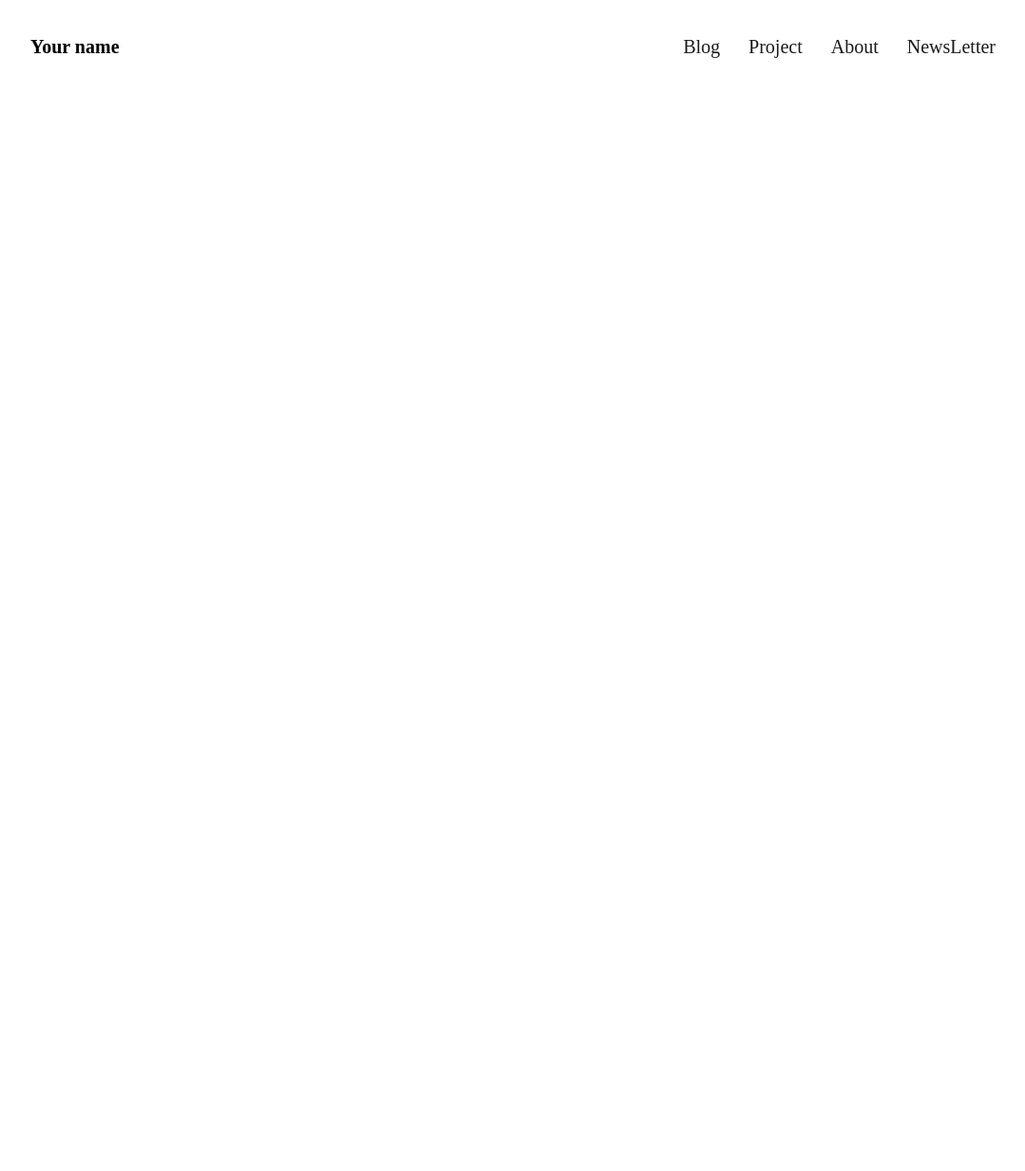
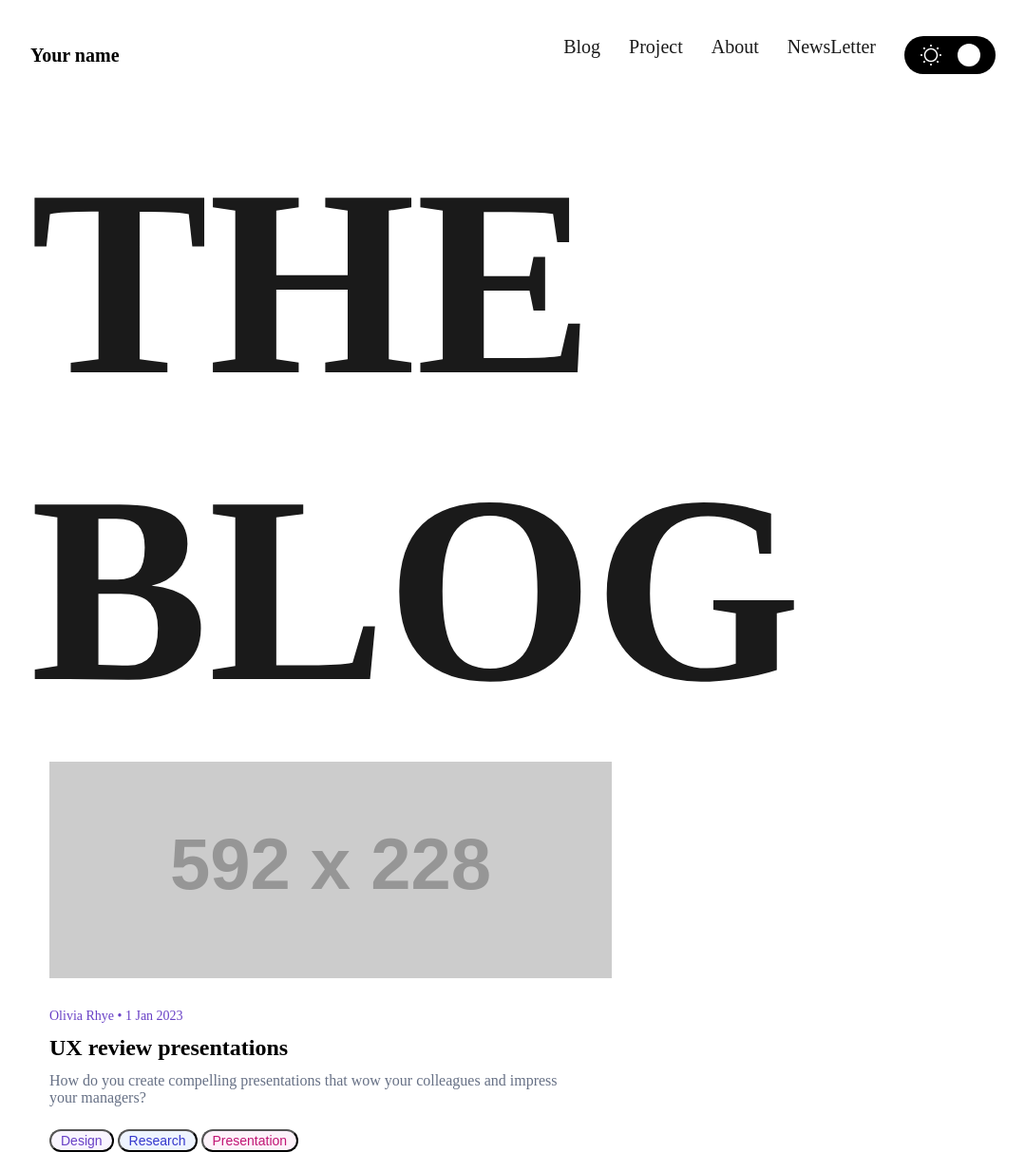
Before and after one commit to byStrange/the-blog-2, a plain HTML site: page index.html in a window 1280 px wide. Shown: the whole page at 95% size, without its empty margins (96-1175 px from the left). Before the commit the page ends 800 px from the top, so only its background shows below. Drawn offline with Linux system fonts and the light colour scheme; placeholder pictures from the web are drawn by us.

Commit message:
some changes

```diff
--- a/assets/css/style.css
+++ b/assets/css/style.css
@@ -1,11 +1,13 @@
 @import url("root.css");
 
-body {
+* {
   margin: 0;
+  padding: 0;
+  /* border: 1px solid rgba(128, 0, 128, 0.427) */
 }
 
-* {
-    /* border: 1px solid rgba(128, 0, 128, 0.427) */
+.justify-center {
+  justify-content: center !important;
 }
 
 nav {
@@ -15,7 +17,7 @@ nav {
 
 nav .logo {
   font-weight: 800;
-    font-size: var(--navbar-font-size)
+  font-size: var(--navbar-font-size);
 }
 
 .container {
@@ -42,3 +44,86 @@ nav .logo {
   color: var(--text-color);
   text-decoration: none;
 }
+
+.nav-icon {
+  padding: 8px 16px;
+  border-radius: 99999px;
+  background-color: black;
+  display: flex;
+  gap: 16px;
+}
+
+.nav-icon .box {
+  width: 24px;
+  height: 24px;
+  background-color: #fff;
+  border-radius: 9999px;
+}
+
+.hero-text {
+  margin-top: 50px;
+  font-size: 280.8px;
+  font-weight: 700;
+  color: #1a1a1a;
+  text-transform: uppercase;
+}
+
+.card-wrapper {
+  width: 550px;
+  margin: 20px;
+}
+
+.card-header {
+  height: 228px;
+  background-color: #eef4ff;
+}
+
+.text-purple {
+  color: #6941c6;
+  font-size: 14px;
+}
+
+.title {
+  font-size: 24px;
+  font-weight: 600;
+}
+
+.description {
+  color: #667085;
+  font-size: 16px;
+}
+
+button {
+  padding: 2px 10px;
+  border-radius: 16px;
+  font-size: 14px;
+}
+
+button.btn-purple {
+  background-color: #f9f5ff;
+  color: #6941c6;
+}
+
+button.btn-blue {
+  background-color: #eef4ff;
+  color: #3538cd;
+}
+
+button.btn-red {
+  background-color: #fdf2fa;
+  color: #c11574;
+}
+
+.card-content {
+  margin-top: 32px;
+}
+
+.buttons {
+  margin-top: 24px;
+}
+
+.card-texts {
+  display: flex;
+  flex-direction: column;
+  gap: 12px;
+}
--- a/index.html
+++ b/index.html
@@ -1,9 +1,9 @@
 <!DOCTYPE html>
 <html lang="en">
   <head>
-    <meta charset="UTF-8">
-    <meta name="viewport" content="width=device-width, initial-scale=1.0">
-    <link rel="stylesheet" href="assets/css/style.css">
+    <meta charset="UTF-8" />
+    <meta name="viewport" content="width=device-width, initial-scale=1.0" />
+    <link rel="stylesheet" href="assets/css/style.css" />
     <title>The blog</title>
   </head>
   <body>
@@ -23,8 +23,42 @@
           <li>
             <a href="">NewsLetter</a>
           </li>
+          <li>
+            <div class="nav-icon">
+              <img src="assets/image/icons/sun.svg" width="24" />
+              <div class="box"></div>
+            </div>
+          </li>
         </ul>
       </div>
     </nav>
+
+    <main class="container justify-center">
+      <div class="hero-text">The blog</div>
+    </main>
+
+
+    <div class="container">
+        <div class="card-wrapper">
+            <div class="card">
+            <div class="card-header">
+              <img src="https://via.placeholder.com/592x228" />
+            </div>
+
+            <div class="card-content">
+              <div class="card-texts">
+                <p class="text-purple">Olivia Rhye • 1 Jan 2023</p>
+                <p class="title">UX review presentations</p>
+                <p class="description">How do you create compelling presentations that wow your colleagues and impress your managers?</p>
+              </div>
+              <div class="buttons">
+                <button class="btn-purple">Design</button>
+                <button class="btn-blue">Research</button>
+                <button class="btn-red">Presentation</button>
+              </div>
+            </div>
+          </div>
+          </div>
+    </div>
   </body>
 </html>
```
Also changed, not shown: assets/css/root.css (line endings or trailing spaces), assets/image/icons/sun.svg (added). Lines whose indentation alone changed are shown as unchanged.
